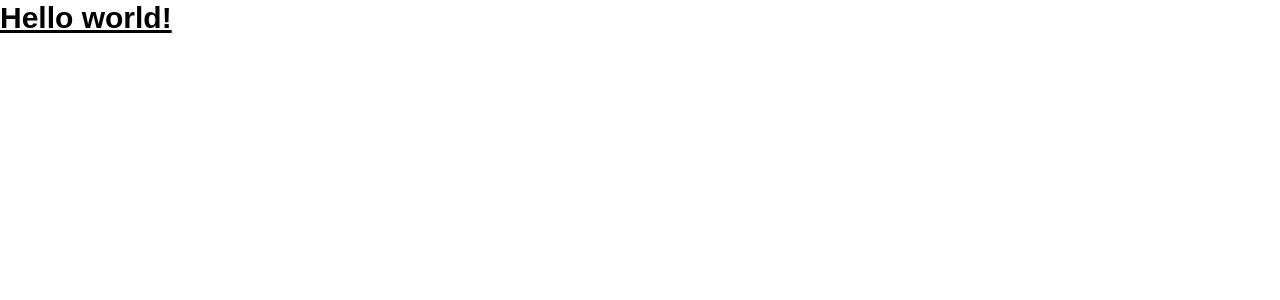
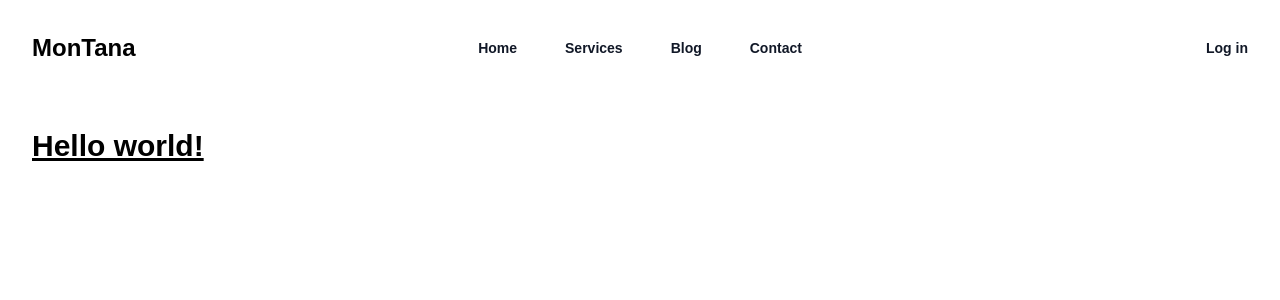
Before and after one commit to monzuralam/montana-react, a React (Vite) app: page / in a window 1280 px wide. Shown: the top 300 px of the page. Built offline with nearby package versions, Linux system fonts and the light colour scheme.

Commit message:
header has been added

```diff
--- a/src/App.jsx
+++ b/src/App.jsx
@@ -1,7 +1,11 @@
+import Header from "./components/header/header.component";
 function App() {
   return (
     <>
-      <h1 className="text-3xl font-bold underline">Hello world!</h1>
+      <Header />
+      <div className="container mx-auto p-6 lg:p-8">
+        <h1 className="text-3xl font-bold underline">Hello world!</h1>
+      </div>
     </>
   );
 }
--- /dev/null
+++ b/src/components/header/header.component.jsx
@@ -0,0 +1,147 @@
+import { useState } from "react";
+
+const Header = () => {
+  const [mobileMenuOpen, setMobileMenuOpen] = useState(false);
+  const displayMobileMenu = mobileMenuOpen ? "block" : "hidden";
+  const toggleMenu = mobileMenuOpen ? "hidden" : "block";
+  console.log(displayMobileMenu);
+  console.log(mobileMenuOpen);
+  return (
+    <>
+      <header className="bg-white">
+        <div className="container mx-auto">
+          <nav className="mx-auto flex items-center justify-between p-6 lg:p-8">
+            <div className="flex lg:flex-1">
+              <a href="/">
+                <span className="text-2xl font-bold">MonTana</span>
+              </a>
+            </div>
+            <div className={`flex lg:hidden ${toggleMenu}`}>
+              <button
+                className="-m-2.5 inline-flex item-center justify-center rounded-md p-2.5 text-gray-700"
+                onClick={() => {
+                  setMobileMenuOpen(true);
+                }}
+              >
+                <span className="sr-only">Open main menu</span>
+                <svg
+                  className="h-6 w-6"
+                  fill="none"
+                  viewBox="0 0 24 24"
+                  strokeWidth="1.5"
+                  stroke="currentColor"
+                  aria-hidden="true"
+                >
+                  <path
+                    strokeLinecap="round"
+                    strokeLinejoin="round"
+                    d="M3.75 6.75h16.5M3.75 12h16.5m-16.5 5.25h16.5"
+                  />
+                </svg>
+              </button>
+            </div>
+            <div className="hidden lg:flex lg:gap-x-12">
+              <a
+                href=""
+                className="text-sm font-semibold leading-6 text-gray-900"
+              >
+                Home
+              </a>
+              <a
+                href=""
+                className="text-sm font-semibold leading-6 text-gray-900"
+              >
+                Services
+              </a>
+              <a
+                href=""
+                className="text-sm font-semibold leading-6 text-gray-900"
+              >
+                Blog
+              </a>
+              <a
+                href=""
+                className="text-sm font-semibold leading-6 text-gray-900"
+              >
+                Contact
+              </a>
+            </div>
+            <div className="hidden lg:flex lg:flex-1 lg:justify-end">
+              <a
+                href=""
+                className="text-sm font-semibold leading-6 text-gray-900"
+              >
+                Log in
+              </a>
+            </div>
+            {/* mobile menu show, hide based on state */}
+            <div className={`lg:hidden ${displayMobileMenu}`}>
+              <div className="fixed inset-0 z-10"></div>
+              <div className="bg-white fixed inset-y-0 z-10 right-0 w-full overflow-y-auto px-6 py-6 md:max-w-full sm:max-w-sm sm:ring-1 sm:ring-gray-900/10">
+                <div className="flex items-center justify-between">
+                  <a href="/">
+                    <span className="text-2xl font-bold">MonTana</span>
+                  </a>
+                  <button
+                    type="button"
+                    className={`1-m-2.5 rounded-md p-2.5 text-gray-700`}
+                    onClick={() => setMobileMenuOpen(false)}
+                  >
+                    <span className="sr-only">Close menu</span>
+                    <svg
+                      className="h-6 w-6"
+                      fill="none"
+                      viewBox="0 0 24 24"
+                      strokeWidth="1.5"
+                      stroke="currentColor"
+                      aria-hidden="true"
+                    >
+                      <path
+                        strokeLinecap="round"
+                        strokeLinejoin="round"
+                        d="M6 18L18 6M6 6l12 12"
+                      />
+                    </svg>
+                  </button>
+                </div>
+                <div className="mt-6 flow-root">
+                  <div className="-my-6 divide-y divide-gray-500/10">
+                    <div className="space-y-2 py-6">
+                      <a
+                        href="#"
+                        className="-mx-3 block rounded-lg px-3 py-2 text-base font-semibold leading-7 text-gray-900 hover:bg-gray-50"
+                      >
+                        Home
+                      </a>
+                      <a
+                        href="#"
+                        className="-mx-3 block rounded-lg px-3 py-2 text-base font-semibold leading-7 text-gray-900 hover:bg-gray-50"
+                      >
+                        Services
+                      </a>
+                      <a
+                        href="#"
+                        className="-mx-3 block rounded-lg px-3 py-2 text-base font-semibold leading-7 text-gray-900 hover:bg-gray-50"
+                      >
+                        Blog
+                      </a>
+                    </div>
+                    <div className="py-6">
+                      <a
+                        href="#"
+                        className="-mx-3 block rounded-lg px-3 py-2.5 text-base font-semibold leading-7 text-gray-900 hover:bg-gray-50"
+                      >
+                        Log in
+                      </a>
+                    </div>
+                  </div>
+                </div>
+              </div>
+            </div>
+          </nav>
+        </div>
+      </header>
+    </>
+  );
+};
+export default Header;
```
